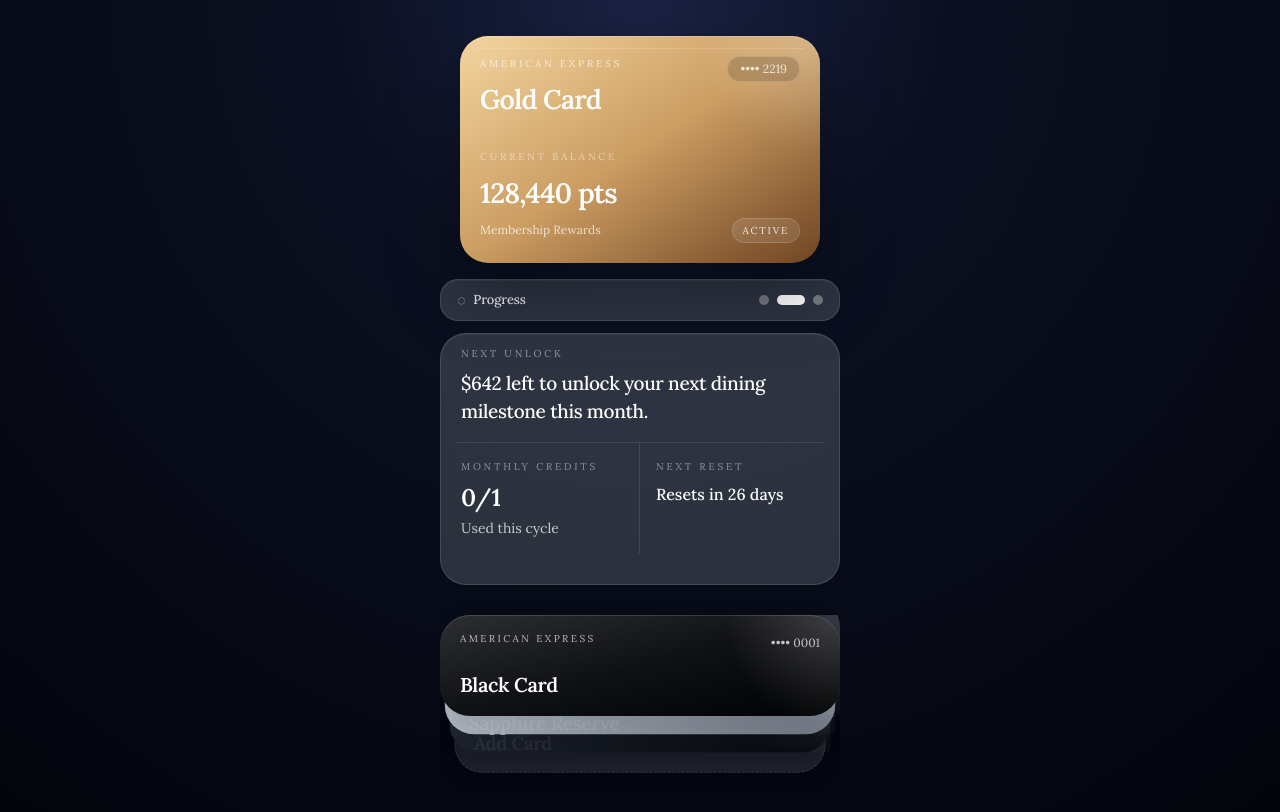
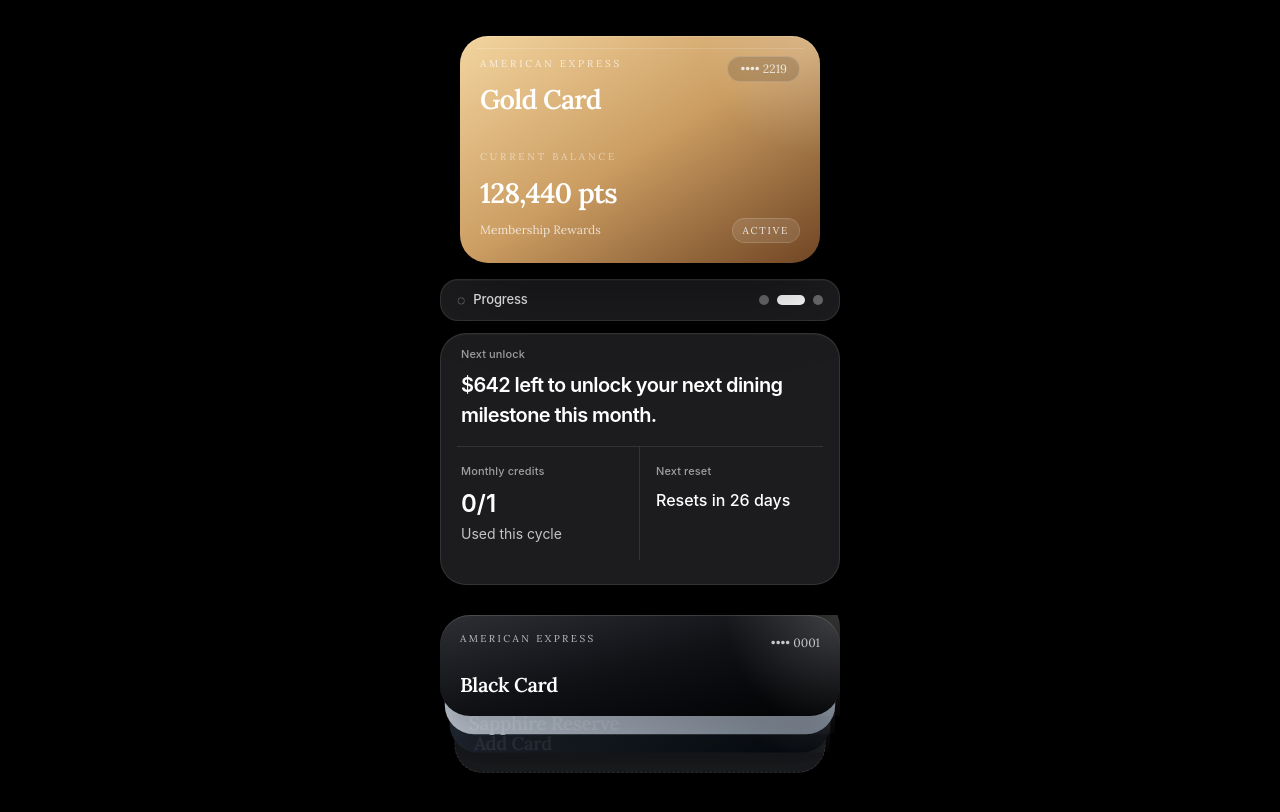
Before and after one commit to kylehocho/card-reader, a Next.js app: page / in a window 1280 px wide. Both pictures are taken after a click on the button 800 px from the left and 299 px from the top of the page. Shown: the top 812 px of the page. Built offline with nearby package versions, Linux system fonts and the light colour scheme.

Commit message:
Tune wallet info panels toward Apple styling

```diff
--- a/components/card-reader/WalletPrototype.tsx
+++ b/components/card-reader/WalletPrototype.tsx
@@ -70,6 +70,10 @@
 type WalletPage = 'benefits' | 'progress' | 'rewards';
 
 const walletPages: WalletPage[] = ['benefits', 'progress', 'rewards'];
+
+const appleInfoFontStyle = {
+  fontFamily: '"SF Pro Text", "SF Pro Display", "SF Pro Icons", -apple-system, BlinkMacSystemFont, "Helvetica Neue", Helvetica, Arial, sans-serif',
+} as const;
 
 const seedCards: Card[] = [
   {
@@ -345,7 +349,7 @@
 
   return (
     <MotionConfig transition={{ type: 'spring', stiffness: 280, damping: 28, mass: 0.9 }}>
-      <div className="min-h-screen bg-[radial-gradient(circle_at_top,#1b2345_0%,#0b1021_28%,#02040b_100%)] text-white">
+      <div className="min-h-screen bg-black text-white">
         <div className="mx-auto flex min-h-screen max-w-md flex-col px-4 pb-8 pt-6">
           {screen === 'wallet' && (
             <section className="flex min-h-[calc(100vh-120px)] flex-col gap-0">
@@ -386,7 +390,10 @@
               </div>
 
               <div className="relative z-10 -mt-8 px-2 pt-12">
-                <div className="rounded-[18px] border border-white/12 bg-[#8d949f]/28 px-4 py-2.5 shadow-[inset_0_1px_0_rgba(255,255,255,0.05)]">
+                <div
+                  className="rounded-[18px] border border-white/10 bg-[rgba(118,118,128,0.24)] px-4 py-2.5 shadow-[inset_0_1px_0_rgba(255,255,255,0.04)]"
+                  style={appleInfoFontStyle}
+                >
                     <div className="flex items-center justify-between gap-3">
                       <div className="flex items-center gap-2 text-white/92">
                         <span className="text-sm text-white/70">{pageMeta[walletPages[walletPageIndex]].icon}</span>
@@ -416,19 +423,22 @@
                     }}
                     className="mt-3 cursor-grab active:cursor-grabbing"
                   >
-                    <div className="min-h-[252px] rounded-[26px] border border-white/12 bg-[#8d949f]/28 px-4 py-3 shadow-[inset_0_1px_0_rgba(255,255,255,0.05)]">
+                    <div
+                      className="min-h-[252px] rounded-[26px] border border-white/10 bg-[rgba(118,118,128,0.24)] px-4 py-3 shadow-[inset_0_1px_0_rgba(255,255,255,0.04)]"
+                      style={appleInfoFontStyle}
+                    >
                       {walletPages[walletPageIndex] === 'benefits' && (
                         <div>
                           <div className="mb-1 flex items-center justify-between px-1 pb-3">
-                            <p className="text-[11px] uppercase tracking-[0.24em] text-white/50">Available now</p>
+                            <p className="text-[11px] font-medium tracking-[0.01em] text-white/58">Available now</p>
                             <p className="text-xs text-white/70">{selectedCard.benefits.length} benefits</p>
                           </div>
                           <div className="divide-y divide-white/10">
                             {selectedCard.benefits.map((benefit) => (
                               <motion.div layout key={benefit.id} className="px-1 py-4 first:pt-0 last:pb-1">
                                 <div>
-                                  <p className="text-[15px] font-medium tracking-[-0.01em] text-white">{benefit.title}</p>
-                                  <p className="mt-1 text-[13px] leading-5 text-white/74">{benefit.detail}</p>
+                                  <p className="text-[16px] font-semibold tracking-[-0.02em] text-white">{benefit.title}</p>
+                                  <p className="mt-1 text-[13px] leading-[1.35rem] text-white/72">{benefit.detail}</p>
                                 </div>
                                 {typeof benefit.progress === 'number' && (
                                   <div className="mt-3 h-2 rounded-full bg-white/8">
@@ -447,17 +457,17 @@
                       {walletPages[walletPageIndex] === 'progress' && (
                         <div className="divide-y divide-white/10">
                           <div className="px-1 pb-4">
-                            <p className="text-[10px] uppercase tracking-[0.28em] text-white/50">Next unlock</p>
-                            <p className="mt-2 text-[19px] font-medium tracking-[-0.02em] text-white">{selectedCard.spendSummary}</p>
+                            <p className="text-[11px] font-medium tracking-[0.01em] text-white/58">Next unlock</p>
+                            <p className="mt-2 text-[20px] font-semibold tracking-[-0.03em] text-white">{selectedCard.spendSummary}</p>
                           </div>
                           <div className="grid grid-cols-2 divide-x divide-white/10">
                             <div className="px-1 py-4 pr-4">
-                              <p className="text-[10px] uppercase tracking-[0.28em] text-white/48">Monthly credits</p>
+                              <p className="text-[11px] font-medium tracking-[0.01em] text-white/58">Monthly credits</p>
                               <p className="mt-2 text-2xl font-semibold text-white">{selectedCard.monthlyCreditsUsed}/{selectedCard.monthlyCreditsTotal}</p>
                               <p className="mt-1 text-sm text-white/74">Used this cycle</p>
                             </div>
                             <div className="py-4 pl-4 pr-1">
-                              <p className="text-[10px] uppercase tracking-[0.28em] text-white/48">Next reset</p>
+                              <p className="text-[11px] font-medium tracking-[0.01em] text-white/58">Next reset</p>
                               <p className="mt-2 text-base font-medium text-white">{selectedCard.nextResetLabel}</p>
                             </div>
                           </div>
@@ -467,17 +477,17 @@
                       {walletPages[walletPageIndex] === 'rewards' && (
                         <div className="divide-y divide-white/10">
                           <div className="px-1 pb-4">
-                            <p className="text-[10px] uppercase tracking-[0.28em] text-white/50">Current total</p>
-                            <p className="mt-2 text-[31px] font-semibold tracking-[-0.03em] text-white">{selectedCard.pointsValue}</p>
+                            <p className="text-[11px] font-medium tracking-[0.01em] text-white/58">Current total</p>
+                            <p className="mt-2 text-[32px] font-semibold tracking-[-0.04em] text-white">{selectedCard.pointsValue}</p>
                             <p className="mt-1 text-[13px] text-white/70">{selectedCard.pointsLabel}</p>
                           </div>
                           <div className="px-1 pt-4">
-                            <p className="text-[10px] uppercase tracking-[0.28em] text-white/48">Membership year</p>
+                            <p className="text-[11px] font-medium tracking-[0.01em] text-white/58">Membership year</p>
                             <p className="mt-2 text-base font-medium text-white">Annual fee posts in {selectedCard.annualFeeMonth}</p>
                             <p className="mt-3 text-sm leading-6 text-white/72">{selectedCard.rewardReset}</p>
                             <div className="mt-4 flex flex-wrap gap-2">
                               {selectedCard.categories.map((category) => (
-                                <span key={category} className="rounded-full border border-white/12 bg-white/5 px-3 py-1 text-xs text-white/92">
+                                <span key={category} className="rounded-full border border-white/10 bg-[rgba(255,255,255,0.06)] px-3 py-1 text-xs text-white/90">
                                   {category}
                                 </span>
                               ))}
```
